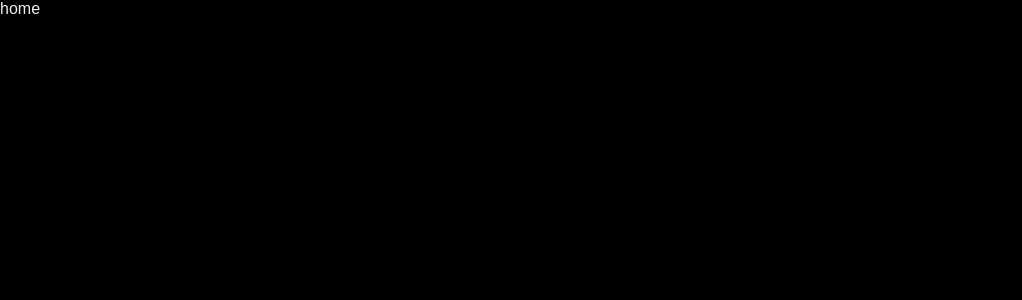
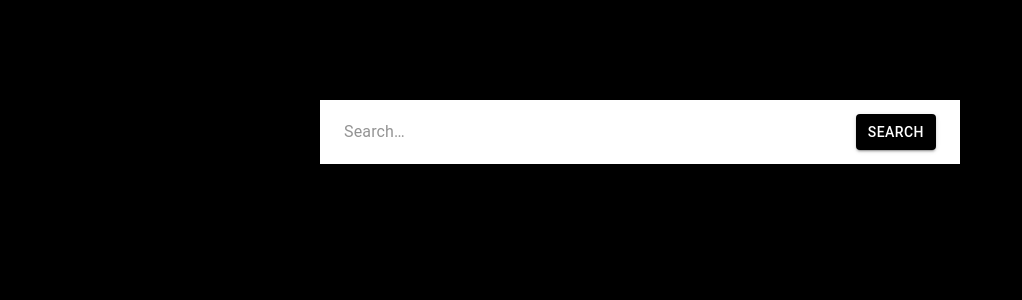
Before and after one commit to KrystianKasp98/Primotly-spa, a React (Create React App) app in the folder frontend/: page / in a window 1280 px wide. Shown: the top 300 px of the page, without its empty margins (0-1022 px from the left). Built offline with nearby package versions, Linux system fonts and the light colour scheme.

Commit message:
Add MUI, SearchBar

```diff
--- a/frontend/package.json
+++ b/frontend/package.json
@@ -3,6 +3,9 @@
   "version": "0.1.0",
   "private": true,
   "dependencies": {
+    "@emotion/react": "^11.10.6",
+    "@emotion/styled": "^11.10.6",
+    "@mui/material": "^5.12.1",
     "@types/node": "^16.18.23",
     "@types/react": "^18.0.37",
     "@types/react-dom": "^18.0.11",
--- /dev/null
+++ b/frontend/src/components/common/mui/index.ts
@@ -0,0 +1,30 @@
+import { styled } from '@mui/material/styles';
+import { Box, AppBar, Toolbar, Button, InputBase } from '@mui/material';
+
+const SearchBarWrapper = styled(Box)(() => ({
+  position: 'relative',
+  marginTop: '100px'
+}));
+
+const StyledAppBar = styled(AppBar)(() => ({
+  backgroundColor: '#fff',
+  width: '50vw',
+  position: 'absolute',
+  transform: 'translate(-50%)'
+}));
+
+const SearchInput = styled(InputBase)(() => ({
+  width: '100%',
+  color: '#000'
+}));
+
+const SubmitButton = styled(Button)(() => ({
+  color: '#fff',
+  backgroundColor: '#000',
+  '&:hover': {
+    color: '#000',
+    backgroundColor: '#fff'
+  }
+}));
+
+export { SearchBarWrapper, StyledAppBar, Toolbar, SubmitButton, SearchInput };
--- /dev/null
+++ b/frontend/src/components/searchBar/SearchBar.tsx
@@ -0,0 +1,30 @@
+import { useState } from 'react';
+
+import {
+  SearchBarWrapper,
+  StyledAppBar,
+  Toolbar,
+  SubmitButton,
+  SearchInput
+} from '../common/mui';
+
+export const SearchBar = () => {
+  const [text, setText] = useState<string>('');
+
+  return (
+    <SearchBarWrapper>
+      <StyledAppBar>
+        <Toolbar>
+          <SearchInput
+            placeholder="Search…"
+            inputProps={{ 'aria-label': 'search' }}
+            sx={{ width: '100%', color: '#000' }}
+            value={text}
+            onChange={e => setText(e.target.value)}
+          />
+          <SubmitButton variant="contained">Search</SubmitButton>
+        </Toolbar>
+      </StyledAppBar>
+    </SearchBarWrapper>
+  );
+};
--- a/frontend/src/pages/home/Home.tsx
+++ b/frontend/src/pages/home/Home.tsx
@@ -1,4 +1,6 @@
 import { Helmet } from 'react-helmet';
+
+import { SearchBar } from 'components/searchBar/SearchBar';
 
 export const Home = () => {
   return (
@@ -6,7 +8,7 @@ export const Home = () => {
       <Helmet>
         <title>Primotly-SPA</title>
       </Helmet>
-      home
+      <SearchBar />
     </div>
   );
 };
```
Also changed, not shown: 1 other file (tests, documents, lock files or other folders).
